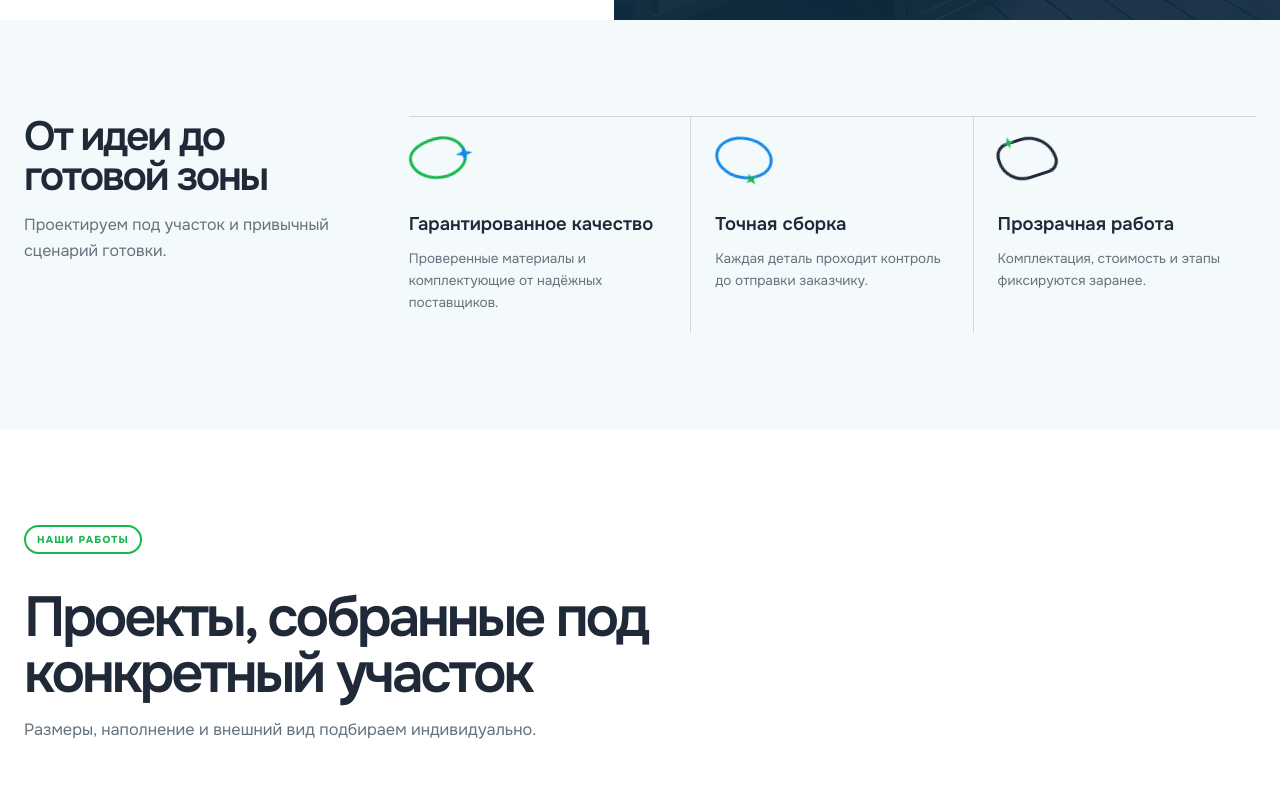
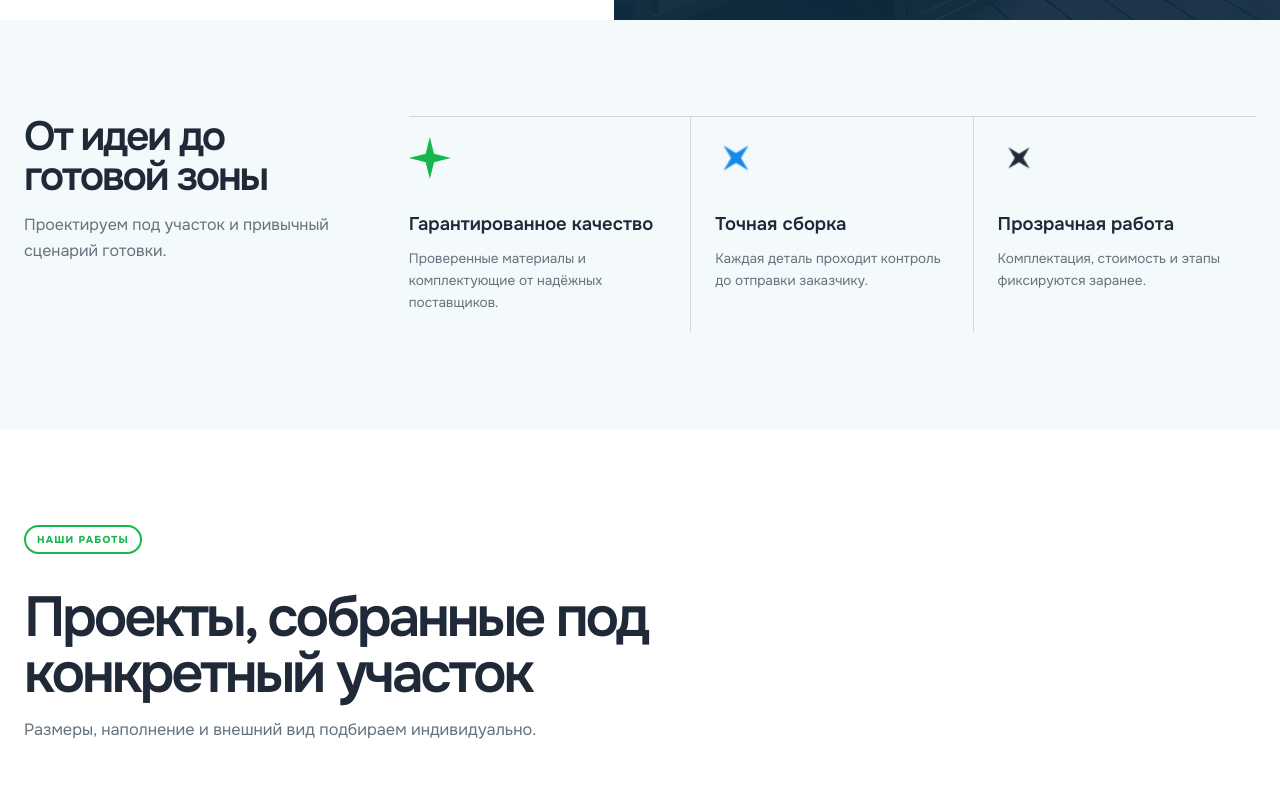
Before and after one commit to andrik268/elit-story-landing, a React (Vite) app: page / in a window 1280 px wide. Shown: the part 780-1573 px from the top of the page. Built offline with nearby package versions, Linux system fonts and the light colour scheme.

Commit message:
Refine decorative section shapes

```diff
--- a/src/styles.css
+++ b/src/styles.css
@@ -481,119 +481,76 @@ p {
 }
 
 .principle-shape {
-  width: 58px;
+  width: 42px;
   height: 42px;
   margin-bottom: 34px;
-  border: 3px solid var(--green);
-  border-radius: 58% 42% 48% 52% / 45% 52% 48% 55%;
-  transform: rotate(-9deg);
-}
-
-.principle-shape::after {
-  position: absolute;
-  width: 17px;
-  height: 17px;
+  background: var(--green);
+  clip-path: polygon(50% 0%, 60% 40%, 100% 50%, 60% 60%, 50% 100%, 40% 60%, 0% 50%, 40% 40%);
+}
+
+.principle-shape-2 {
   background: var(--accent);
-  clip-path: polygon(50% 0, 62% 38%, 100% 50%, 62% 62%, 50% 100%, 38% 62%, 0 50%, 38% 38%);
-  content: "";
-}
-
-.principle-shape-1::after {
-  top: 9px;
-  right: -9px;
-}
-
-.principle-shape-2 {
-  border-color: var(--accent);
-  border-radius: 50%;
-  transform: rotate(11deg);
-}
-
-.principle-shape-2::after {
-  right: 8px;
-  bottom: -8px;
-  width: 13px;
-  height: 13px;
-  background: var(--green);
-  transform: rotate(45deg);
+  transform: rotate(45deg) scale(0.84);
 }
 
 .principle-shape-3 {
-  border-color: var(--text);
-  border-radius: 20px 44px 18px 38px;
-  transform: rotate(-18deg);
-}
-
-.principle-shape-3::after {
-  top: -8px;
-  left: 7px;
-  width: 12px;
-  height: 12px;
-  background: var(--green);
-  border-radius: 50%;
+  background: var(--text);
+  transform: rotate(45deg) scale(0.72);
 }
 
 .process-shape {
-  width: 48px;
-  height: 48px;
+  width: 42px;
+  height: 42px;
   margin-bottom: 32px;
   border: 2px solid var(--accent);
-  border-radius: 14px 22px 14px 22px;
-  transform: rotate(14deg);
-}
-
-.process-shape::before,
-.process-shape::after {
+  border-radius: 50%;
+}
+
+.process-shape::before {
   position: absolute;
+  inset: 9px;
   content: "";
-}
-
-.process-shape-1::before {
-  inset: 9px;
-  border: 2px solid var(--green);
-  border-radius: 50%;
+  background: var(--green);
+  clip-path: polygon(50% 0%, 60% 40%, 100% 50%, 60% 60%, 50% 100%, 40% 60%, 0% 50%, 40% 40%);
+}
+
+.process-shape-1 {
+  border-color: var(--accent);
 }
 
 .process-shape-2 {
   border-color: var(--green);
-  border-radius: 50%;
-  transform: rotate(0);
+  border-radius: 6px;
+  transform: rotate(45deg);
 }
 
 .process-shape-2::before {
-  inset: 11px;
-  border: 2px solid var(--accent);
-  transform: rotate(45deg);
+  inset: 10px;
+  background: var(--accent);
+  clip-path: polygon(50% 0%, 100% 50%, 50% 100%, 0% 50%);
 }
 
 .process-shape-3 {
   border-color: var(--text);
   border-radius: 50%;
-  border-right-color: transparent;
-  border-bottom-color: transparent;
-  transform: rotate(32deg);
 }
 
 .process-shape-3::before {
-  right: -5px;
-  bottom: 3px;
-  width: 12px;
-  height: 12px;
-  background: var(--green);
-  transform: rotate(-32deg);
+  inset: 11px;
+  background: var(--text);
 }
 
 .process-shape-4 {
   border-color: var(--accent);
-  border-radius: 8px;
-  transform: rotate(-7deg);
+  border-radius: 10px;
 }
 
 .process-shape-4::before {
-  inset: 9px;
+  inset: 8px;
   border: 2px solid var(--green);
-  border-radius: 8px;
-  transform: rotate(14deg);
+  border-radius: 4px;
+  background: transparent;
+  clip-path: none;
 }
 
 .principle p {
```
